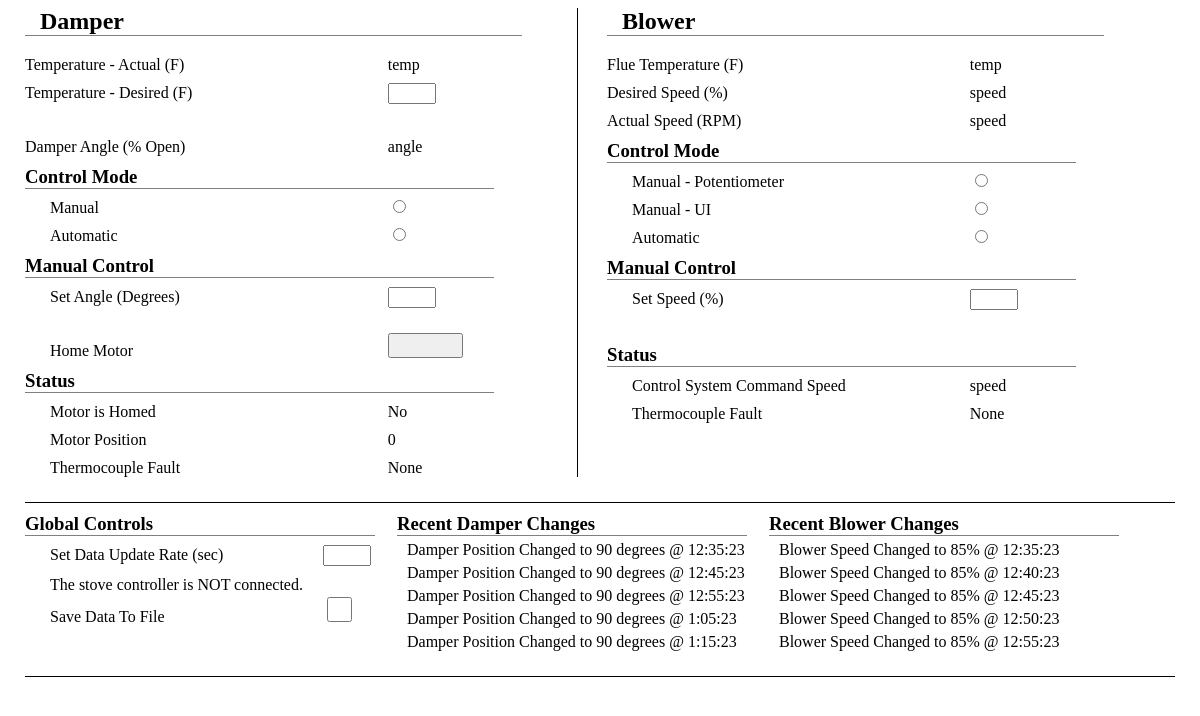
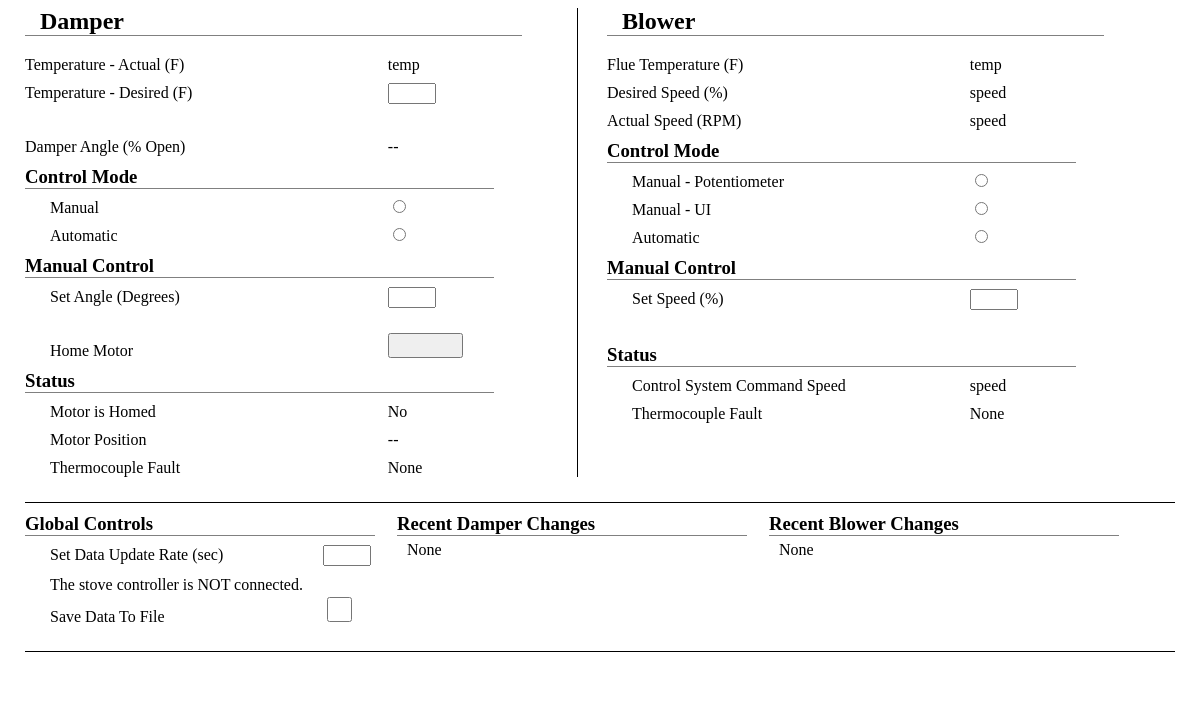
Before and after one commit to johnvs/Rocket_Stove_Temp_Control, an Electron app: page index.html in a window 1200 px wide. Drawn offline with nearby package versions, Linux system fonts and the light colour scheme.

Commit message:
Changed the initial value displayed in the actual damper angle field. Changed the initial value displayed in the actual damper motor position field. Changed the initial values displayed in the damper angle and blower speed recent changes panes

```diff
--- a/index.html
+++ b/index.html
@@ -29,7 +29,7 @@
         </div>
         <div id='damperAngleActualGrp'>
           <p class='damperColumn1'>Damper Angle (% Open)</p>
-          <p id='damperAngleActual' class='damperColumn2'>angle</p>
+          <p id='damperAngleActual' class='damperColumn2'>--</p>
         </div>
 
         <div id='damperControlMode'>
@@ -71,7 +71,7 @@
           </div>
           <div id='motorPosition'>
             <p class='damperColumn1 indent'>Motor Position</p>
-            <p id='damperMotorPos' class='damperColumn2'>0</p>
+            <p id='damperMotorPos' class='damperColumn2'>--</p>
           </div>
           <div id='thermocoupleFaults'>
             <p class='damperColumn1 indent'>Thermocouple Fault</p>
@@ -164,21 +164,21 @@
       <div>
         <h3 class='bottomPanelTitle'>Recent Damper Changes</h3>
         <div id='recentChangesDamper'>
-          <p>Damper Position Changed to 90 degrees @ 12:35:23</p>
-          <p>Damper Position Changed to 90 degrees @ 12:45:23</p>
-          <p>Damper Position Changed to 90 degrees @ 12:55:23</p>
-          <p>Damper Position Changed to 90 degrees @ 1:05:23</p>
-          <p>Damper Position Changed to 90 degrees @ 1:15:23</p>
+          <p>None</p>
+          <p></p>
+          <p></p>
+          <p></p>
+          <p></p>
         </div>
       </div>
       <div>
         <h3 class='bottomPanelTitle'>Recent Blower Changes</h3>
         <div id='recentChangesBlower'>
-          <p>Blower Speed Changed to 85% @ 12:35:23</p>
-          <p>Blower Speed Changed to 85% @ 12:40:23</p>
-          <p>Blower Speed Changed to 85% @ 12:45:23</p>
-          <p>Blower Speed Changed to 85% @ 12:50:23</p>
-          <p>Blower Speed Changed to 85% @ 12:55:23</p>
+          <p>None</p>
+          <p></p>
+          <p></p>
+          <p></p>
+          <p></p>
         </div>
       </div>
     </section>
```
